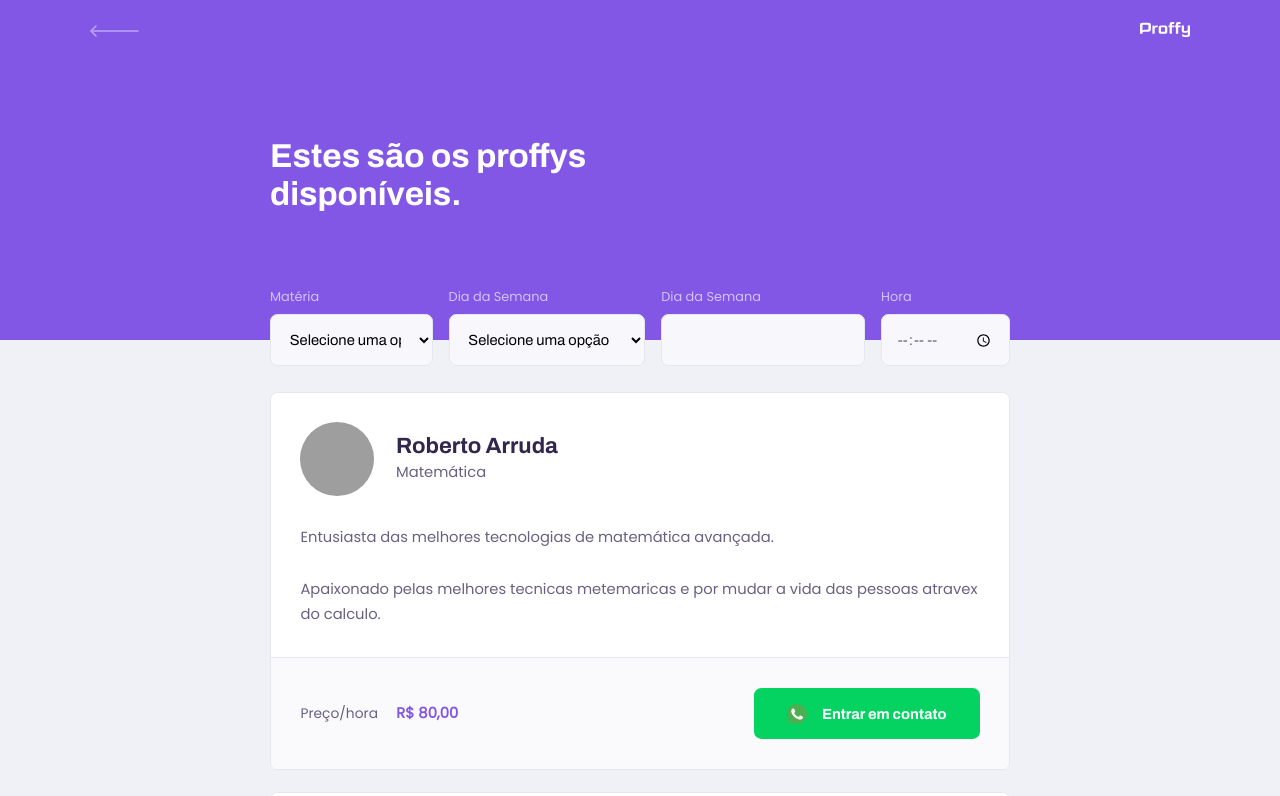
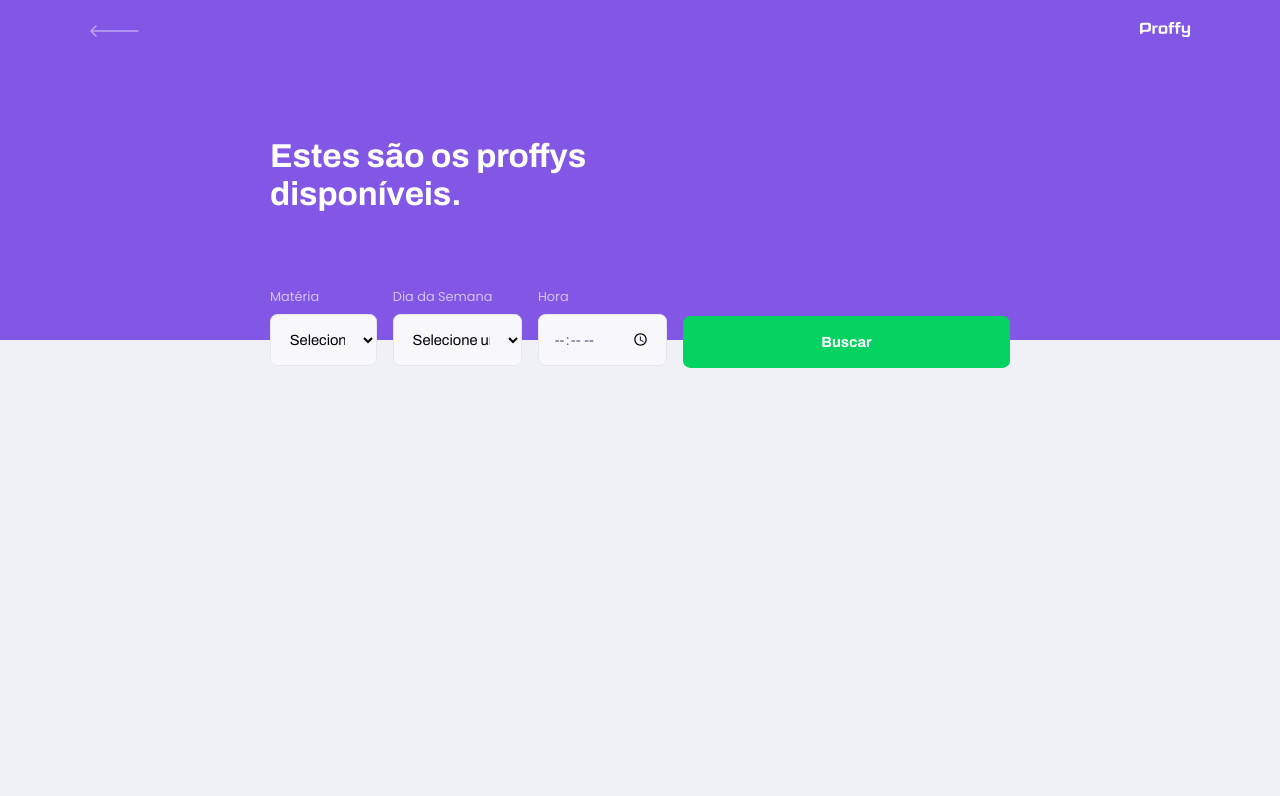
Before and after one commit to roberto0arruda/proffy-nlw2-web-vue, a Vue app: page /study in a window 1280 px wide. Shown: the top 796 px of the page. Built offline with nearby package versions, Linux system fonts and the light colour scheme; grey boxes are pictures that could not be loaded.

Commit message:
feat(TeacherList): search in api and list result

```diff
--- a/src/components/TeacherListItem.vue
+++ b/src/components/TeacherListItem.vue
@@ -1,28 +1,19 @@
 <template>
   <article class="teacher-item">
     <header>
-      <img
-        src="https://avatars0.githubusercontent.com/u/11306519?s=460&u=0f500de4f52a98468baee823e779838283576024&v=4"
-        alt="Roberto Arruda"
-      />
+      <img :src="teacher.avatar" :alt="teacher.name" />
       <div>
-        <strong>Roberto Arruda</strong>
-        <span>Matemática</span>
+        <strong>{{ teacher.name }}</strong>
+        <span>{{ teacher.subject }}</span>
       </div>
     </header>
 
-    <p>
-      Entusiasta das melhores tecnologias de matemática avançada.
-      <br />
-      <br />
-      Apaixonado pelas melhores tecnicas metemaricas e por mudar a vida das
-      pessoas atravex do calculo.
-    </p>
+    <p>{{ teacher.bio }}</p>
 
     <footer>
       <p>
         Preço/hora
-        <strong>R$ 80,00</strong>
+        <strong>{{ `R$ ${teacher.cost},00` }}</strong>
       </p>
       <button type="button">
         <img src="@/assets/images/icons/whatsapp.svg" alt="contato" />
@@ -33,10 +24,20 @@
 </template>
 
 <script lang="ts">
-import { Component, Vue } from "vue-property-decorator";
+import { Component, Prop, Vue } from "vue-property-decorator";
 
 @Component
-export default class TeacherListItem extends Vue {}
+export default class TeacherListItem extends Vue {
+  @Prop() private teacher!: {
+    id: number;
+    avatar: string;
+    bio: string;
+    cost: number;
+    name: string;
+    sbject: string;
+    whatsapp: string;
+  };
+}
 </script>
 
 <style>
--- a/src/views/TeacherForm.vue
+++ b/src/views/TeacherForm.vue
@@ -128,7 +128,14 @@ export default class TeacherForm extends Vue {
     to: string;
   }> = [{ week_day: null, from: "", to: "" }];
 
-  private teacherForm: any = {
+  private teacherForm: {
+    name: string;
+    avatar: string;
+    whatsapp: string;
+    bio: string;
+    subject: string;
+    cost: string;
+  } = {
     name: "",
     avatar: "",
     whatsapp: "",
--- a/src/views/TeacherList.vue
+++ b/src/views/TeacherList.vue
@@ -1,22 +1,25 @@
 <template>
   <div id="page-teacher-list" class="container">
     <PageHeader title="Estes são os proffys disponíveis.">
-      <form id="search-teachers">
+      <form id="search-teachers" @submit.prevent="searchTeachers">
         <Select
           name="subject"
           label="Matéria"
+          v-model="searchTeachersForm.subject"
           :options="[
             { value: 'Artes', label: 'Artes' },
             { value: 'Biologia', label: 'Biologia' },
             { value: 'Ciẽncias', label: 'Ciẽncias' },
             { value: 'Física', label: 'Física' },
-            { value: 'Geografia', label: 'Geografia' }
+            { value: 'Geografia', label: 'Geografia' },
+            { value: 'Matematica', label: 'Matematica' }
           ]"
         />
 
         <Select
           name="week_day"
           label="Dia da Semana"
+          v-model="searchTeachersForm.week_day"
           :options="[
             { value: '0', label: 'Domingo' },
             { value: '1', label: 'Segunda-feira' },
@@ -27,15 +30,24 @@
             { value: '6', label: 'Sábado' }
           ]"
         />
-        <Input name="week_day" label="Dia da Semana" />
-        <Input type="time" name="time" label="Hora" />
+
+        <Input
+          type="time"
+          name="time"
+          label="Hora"
+          v-model="searchTeachersForm.time"
+        />
+
+        <button type="submit">Buscar</button>
       </form>
     </PageHeader>
 
     <main>
-      <TeacherListItem />
-      <TeacherListItem />
-      <TeacherListItem />
+      <TeacherListItem
+        v-for="item in teachers"
+        :key="item.id"
+        :teacher="item"
+      />
     </main>
   </div>
 </template>
@@ -47,6 +59,7 @@ import PageHeader from "@/components/PageHeader.vue";
 import TeacherListItem from "@/components/TeacherListItem.vue";
 import Input from "@/components/Input.vue";
 import Select from "@/components/Select.vue";
+import api from "@/services/api";
 
 @Component({
   components: {
@@ -56,7 +69,28 @@ import Select from "@/components/Select.vue";
     Select
   }
 })
-export default class TeacherList extends Vue {}
+export default class TeacherList extends Vue {
+  private searchTeachersForm: {
+    subject: string;
+    week_day: string;
+    time: string;
+  } = { subject: "", week_day: "", time: "" };
+
+  private teachers: Array<[]> = [];
+
+  searchTeachers() {
+    api
+      .get("classes", {
+        params: {
+          ...this.searchTeachersForm
+        }
+      })
+      .then((response: { data: any }) => {
+        this.teachers = response.data;
+      })
+      .catch();
+  }
+}
 </script>
 
 <style>
@@ -73,6 +107,27 @@ export default class TeacherList extends Vue {}
   color: var(--color-text-in-primary);
 }
 
+#search-teachers button {
+  width: 100%;
+  height: 5.6rem;
+  background: var(--color-secondary);
+  color: var(--color-button-text);
+  border: 0;
+  border-radius: 0.8rem;
+  cursor: pointer;
+  font: 700 1.6rem Archivo;
+  display: flex;
+  align-items: center;
+  justify-content: center;
+  text-decoration: none;
+  transition: background-color 0.2s;
+  margin-top: 3.2rem;
+}
+
+#search-teachers button:hover {
+  background: var(--color-secondary-dark);
+}
+
 #page-teacher-list main {
   margin: 3.2rem auto;
   width: 90%;
@@ -80,15 +135,15 @@ export default class TeacherList extends Vue {}
 
 @media (min-width: 700px) {
   #page-teacher-list {
-    max-width: 100%;
+    max-width: 100vw;
   }
 
   #search-teachers {
     display: flex;
-    grid-template-columns: repeat(3, 1fr);
+    grid-template-columns: repeat(4, 1fr);
     column-gap: 16px;
     position: absolute;
-    bottom: -26px;
+    bottom: -28px;
   }
 
   #search-teachers .input-block + .input-block,
```
